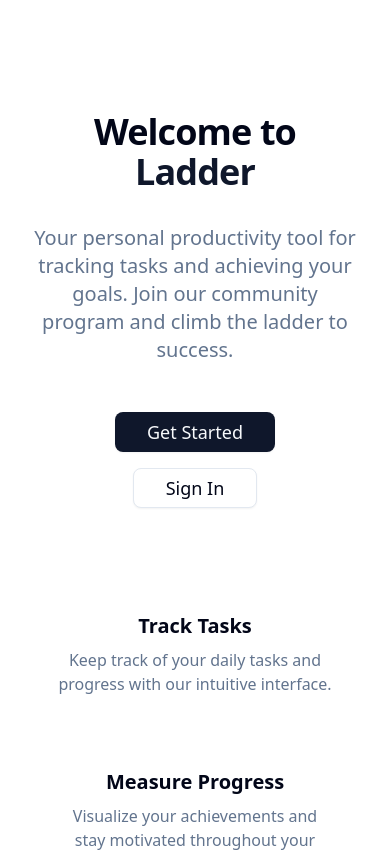
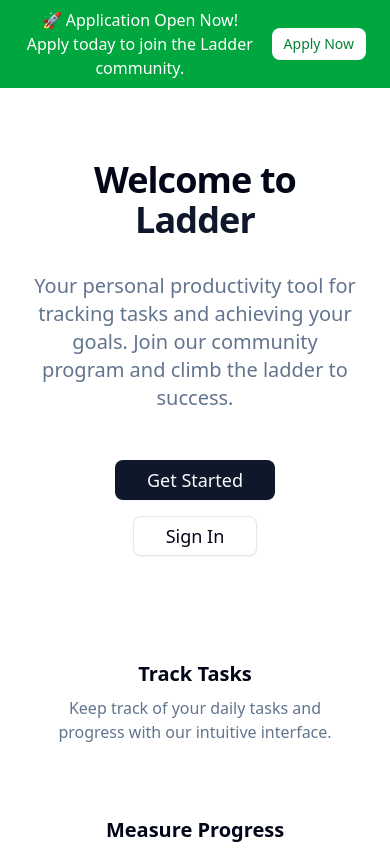
Before and after one commit to Kavirubc/ladder-tdg, a Next.js app: page / in a window 390 px wide. Shown: the top 852 px of the page. Built offline with nearby package versions, Linux system fonts and the light colour scheme; no server answers.

Commit message:
feat: update Home component to include application banner and adjust session handling fix: simplify months array in ApplicationForm component fix: add "use server" directive in mongodb connection file

```diff
--- a/src/app/page.tsx
+++ b/src/app/page.tsx
@@ -1,20 +1,26 @@
-import { getServerSession } from 'next-auth/next';
-import { redirect } from 'next/navigation';
-import { authOptions } from '@/lib/auth';
+'use client';
 import { Button } from '@/components/ui/button';
 import Link from 'next/link';
 
-export default async function Home() {
-  // Check if user is authenticated
-  const session = await getServerSession(authOptions);
-
-  // If user is already logged in, redirect to dashboard
-  if (session) {
-    redirect('/dashboard');
-  }
+export default function Home() {
+  // Client components cannot use getServerSession or authOptions directly
+  // If you need session info, use useSession from 'next-auth/react'
 
   return (
-    <div className="grid items-center justify-items-center min-h-screen p-8 pb-20 gap-8 sm:p-20">
+    <>
+      <div className="w-full fixed top-0 left-0 z-50 flex justify-center">
+        <div className="bg-green-600 text-white px-6 py-2 flex flex-row items-center justify-center gap-4 w-full max-w-screen text-center">
+          <span className="text-center">🚀 Application Open Now! Apply today to join the Ladder community.</span>
+          <Link href="/apply">
+            <Button size="sm" variant="secondary" className="text-green-700 bg-white hover:bg-green-100">
+              Apply Now
+            </Button>
+          </Link>
+        </div>
+      </div>
+      <div className="grid items-center justify-items-center min-h-screen p-8 pb-20 gap-8 sm:p-20 pt-20">
+        {/* Application Open Now Banner */}
+
         <main className="flex flex-col gap-8 items-center max-w-3xl text-center">
           <h1 className="text-4xl md:text-6xl font-bold tracking-tight">
             Welcome to <span className="text-primary">Ladder</span>
@@ -52,5 +58,6 @@ export default async function Home() {
           </div>
         </main>
       </div>
-  );
+    </>
+  )
 }
--- a/src/components/ApplicationForm.tsx
+++ b/src/components/ApplicationForm.tsx
@@ -352,8 +352,7 @@ export default function ApplicationForm({ session }: ApplicationFormProps) {
     };
 
     const months = [
-        "June 2025", "July 2025", "August 2025",
-        "September 2025", "October 2025", "November 2025", "December 2025"
+        "June 2025"
     ];
 
     if (loading) {
--- a/src/lib/mongodb.ts
+++ b/src/lib/mongodb.ts
@@ -1,3 +1,5 @@
+"use server";
+
 import mongoose from 'mongoose';
 
 // Define interface for the global MongoDB cache
```
Lines whose indentation alone changed are shown as unchanged.
